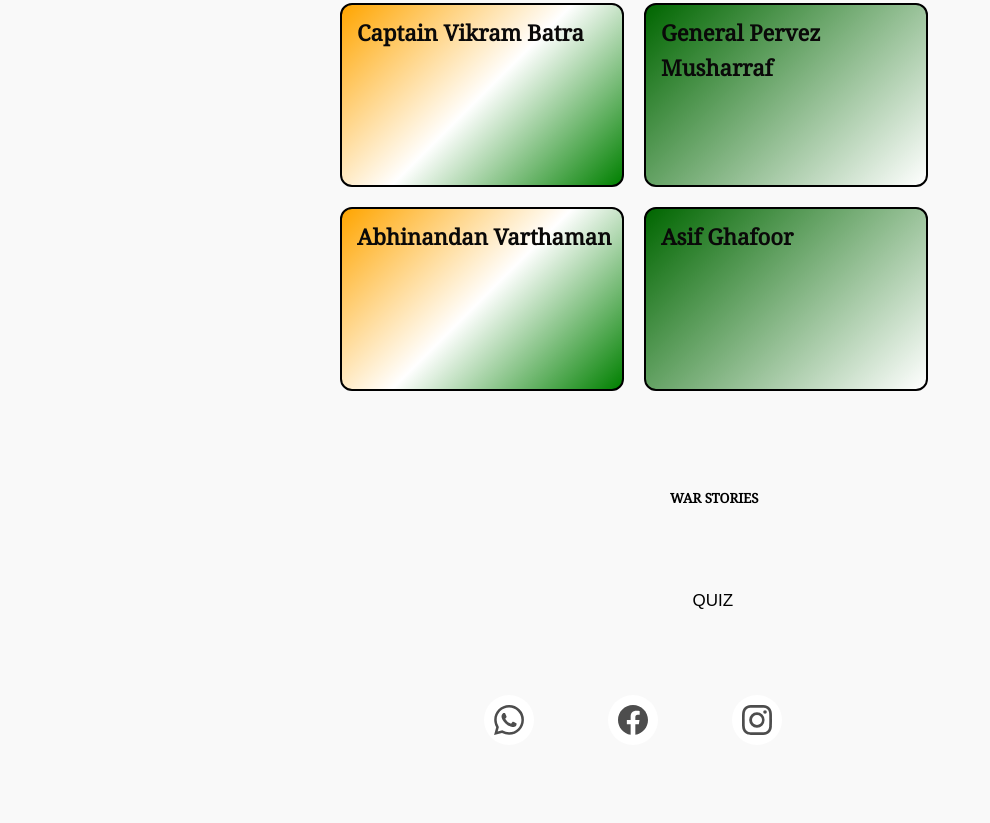
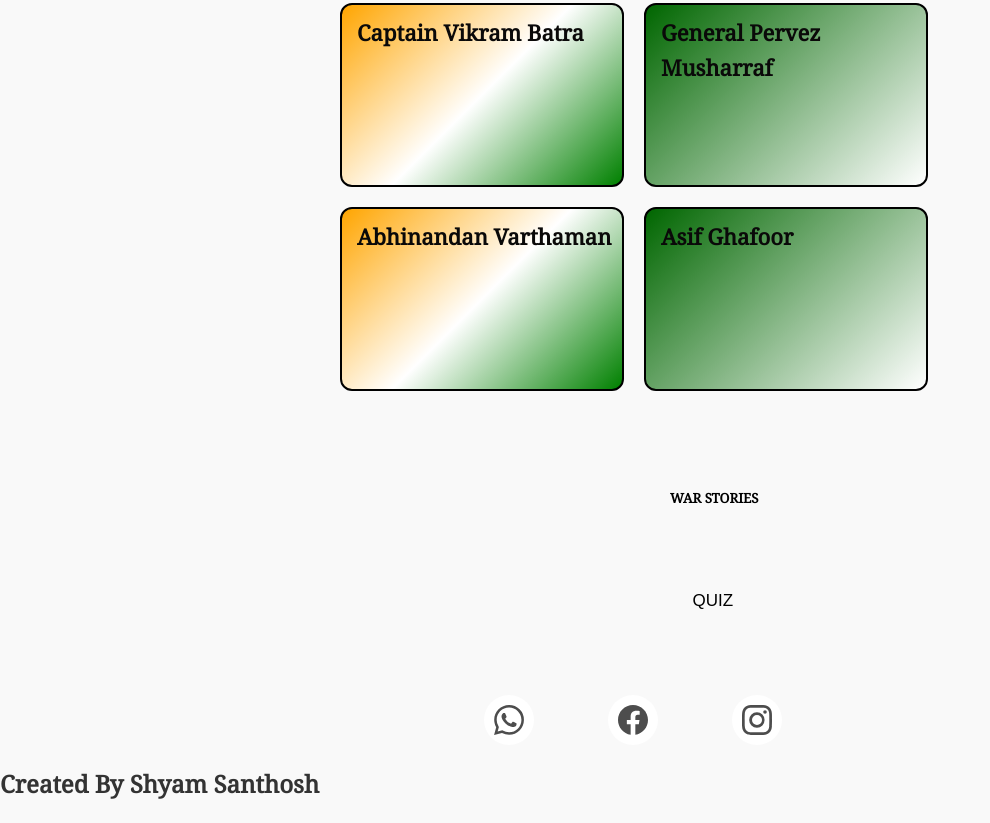
Before and after one commit to Mchabi901/IPwar, a plain HTML site: page index.html in a window 1280 px wide. Shown: the part 7331-8154 px from the top of the page, without its empty margins (0-990 px from the left). Before the commit the page ends 8092 px from the top, so only its background shows below. Drawn offline with Linux system fonts and the light colour scheme.

Commit message:
Update index.html

```diff
--- a/index.html
+++ b/index.html
@@ -391,6 +391,7 @@
     });
   });
 </script>
+    <h2>Created By Shyam Santhosh</h2>
 
 
 
```
